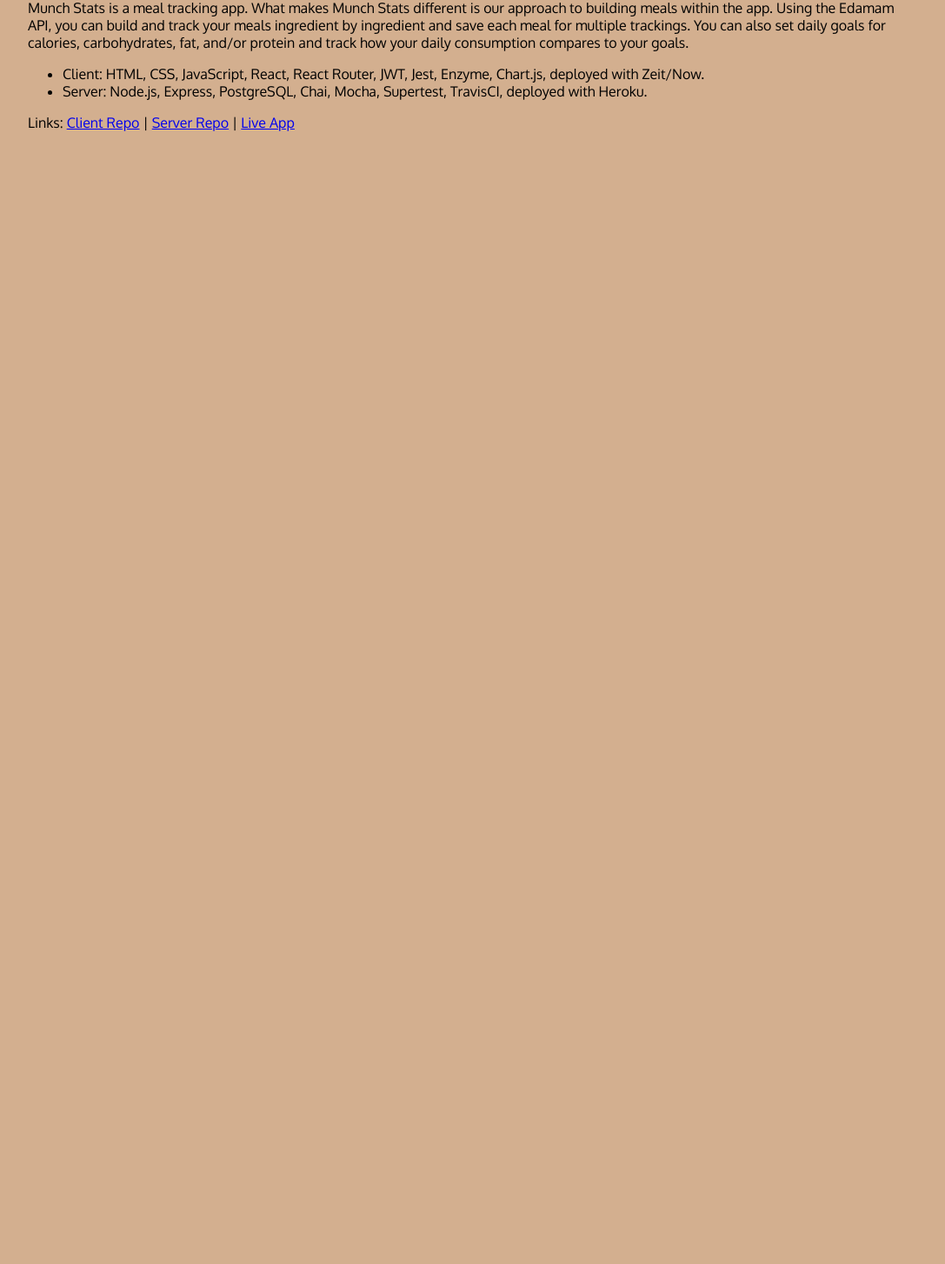
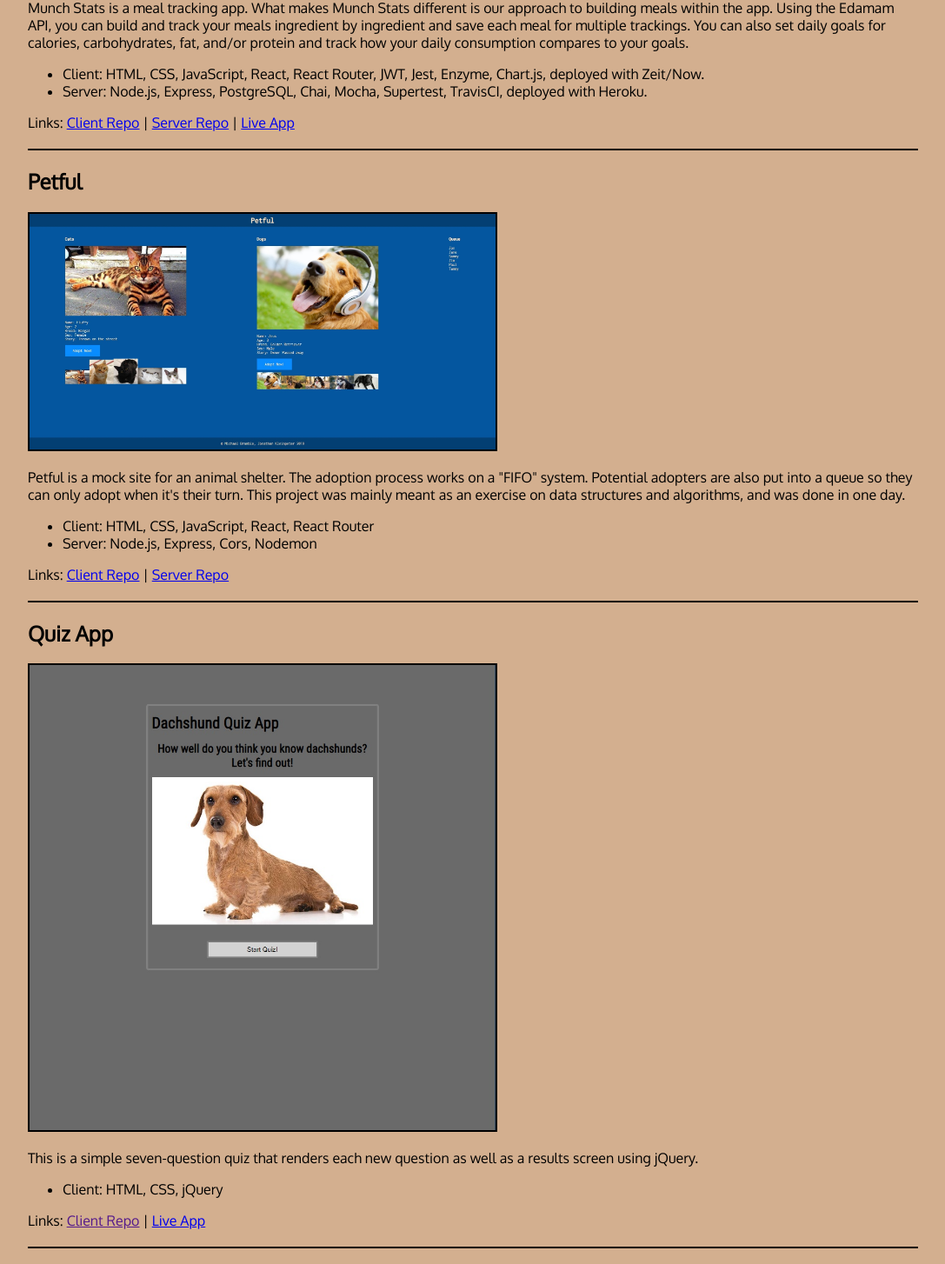
Before and after one commit to michaelbramble/portfolio, a React (Create React App) app: page /projects in a window 1280 px wide. Shown: the part 517-1971 px from the top of the page at 87% size, without its empty margins (96-1183 px from the left). Before the commit the page ends 800 px from the top, so only its background shows below. Built offline with nearby package versions, Linux system fonts and the light colour scheme.

Commit message:
added more projects

```diff
--- a/src/Nav.js
+++ b/src/Nav.js
@@ -7,7 +7,7 @@
   render(){
     return (
       <nav role="navigation" className="nav">
-        <img src={Propic} alt="Michael Bramble" id="pic" />
+        <Link to="/" className="navLink" id="picLink"><img src={Propic} alt="Michael Bramble" id="pic" /></Link>
         <Link to="/" className="navLink" id="homeLink">Michael Bramble</Link>
         <Link to="/projects" className="navLink" id="projectsLink">Projects</Link>
       </nav>
--- a/src/Projects.js
+++ b/src/Projects.js
@@ -1,5 +1,7 @@
 import React, {Component} from 'react';
 import Munchstats from './images/munchstats.png';
+import Petful from './images/petful.jpg';
+import Quiz from './images/quizapp.jpg';
 import './styles/projects.css';
 
 export default class Projects extends Component {
@@ -28,7 +30,70 @@
             <a href="https://munchstats.now.sh">Live App</a>
           </div>
         </div>
+        <hr />
+        <div className="project-container">
+          <h2>Petful</h2>
+          <img src={Petful} alt="Petful" id="projImage" />
+          <p>
+            Petful is a mock site for an animal shelter. The adoption process works on a "FIFO" system. Potential adopters are also
+            put into a queue so they can only adopt when it's their turn. This project was mainly meant as an exercise on data
+            structures and algorithms, and was done in one day.
+          </p>
+          <ul className="techStack">
+            <li>Client: HTML, CSS, JavaScript, React, React Router</li>
+            <li>Server: Node.js, Express, Cors, Nodemon</li>
+          </ul>
+          <div className="projLinks">
+            {'Links: '}
+            <a href="https://github.com/michaelbramble/petful-client-Michael-Jonathan">Client Repo</a>
+            {' | '}
+            <a href="https://github.com/michaelbramble/petful-server-Michael-Jonathan">Server Repo</a>
+          </div>
+        </div>
+        <hr />
+        <div className="project-container">
+          <h2>Quiz App</h2>
+          <img src={Quiz} alt="Quiz App" id="projImage" />
+          <p>
+            This is a simple seven-question quiz that renders each new question as well as a results screen using jQuery.
+          </p>
+          <ul className="techStack">
+            <li>Client: HTML, CSS, jQuery</li>
+          </ul>
+          <div className="projLinks">
+            {'Links: '}
+            <a href="">Client Repo</a>
+            {' | '}
+            <a href="https://thinkful-ei-armadillo.github.io/irem-michael/">Live App</a>
+          </div>
+        </div>
+        <hr />
+        <p>
+          In addition to all of these, I built this portfolio using React!
+        </p>
       </section>
     )
   }
 }
+
+// Project Template
+{/*
+<div className="project-container">
+  <h2></h2>
+  <img src={} alt="" id="projImage" />
+  <p>
+  </p>
+  <ul className="techStack">
+    <li>Client:</li>
+    <li>Server:</li>
+  </ul>
+  <div className="projLinks">
+    {'Links: '}
+    <a href="">Client Repo</a>
+    {' | '}
+    <a href="">Server Repo</a>
+    {' | '}
+    <a href="">Live App</a>
+  </div>
+</div>
+*/}
--- a/src/styles/projects.css
+++ b/src/styles/projects.css
@@ -9,3 +9,8 @@
   max-width: 540px;
   border: 2px solid #000000;
 }
+
+hr{
+  margin-top: 20px;
+  border: 1px solid #000000;
+}
```
Also changed, not shown: src/images/petful.jpg (added), src/images/quizapp.jpg (added).
